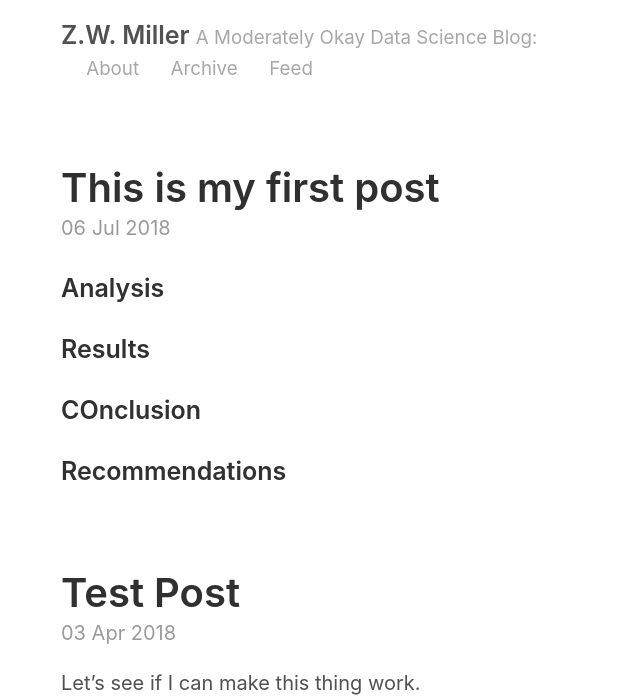
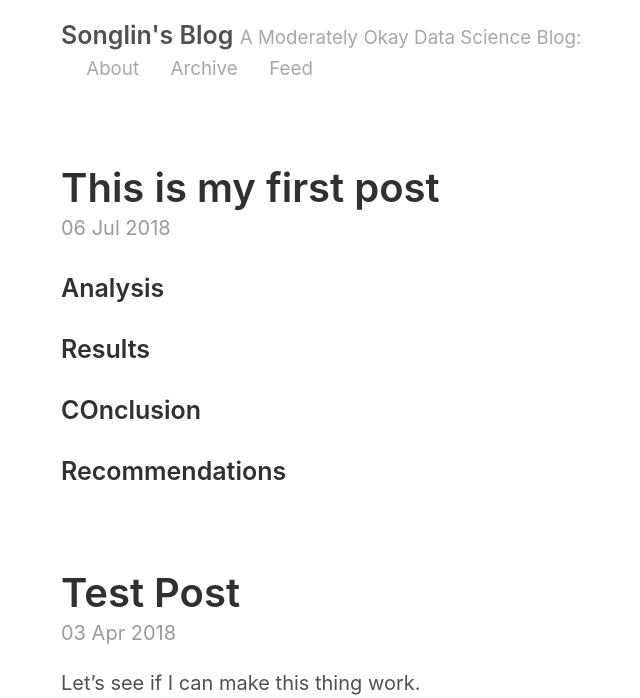
Before and after one commit to leomaxx/leomaxx.github.io, a Jekyll site: the page built from index.html, in a window 1280 px wide. Shown: the top 698 px of the page, without its empty margins (229-869 px from the left). Built offline with Jekyll 4.4.1, drawn with Linux system fonts in a browser that asks for light colours; the list of posts is cut into pages by our own code; grey boxes are pictures that could not be loaded.

Commit message:
another attempt to fix blog

```diff
--- a/_config.yml
+++ b/_config.yml
@@ -2,7 +2,7 @@
 permalink:           pretty
 
 # Setup
-title:               Z.W. Miller
+title:		     Songlin's Blog
 tagline:             A Moderately Okay Data Science Blog
 url:                 http://leomaxx.github.io/
 paginate:            2
@@ -18,7 +18,6 @@ sass:
 # About/contact
 author:
   name:              Songlin Qing
-  url:               https://github.com/leomaxx
   email:             qing0001@gmail.com
 
 # Custom vars
```
